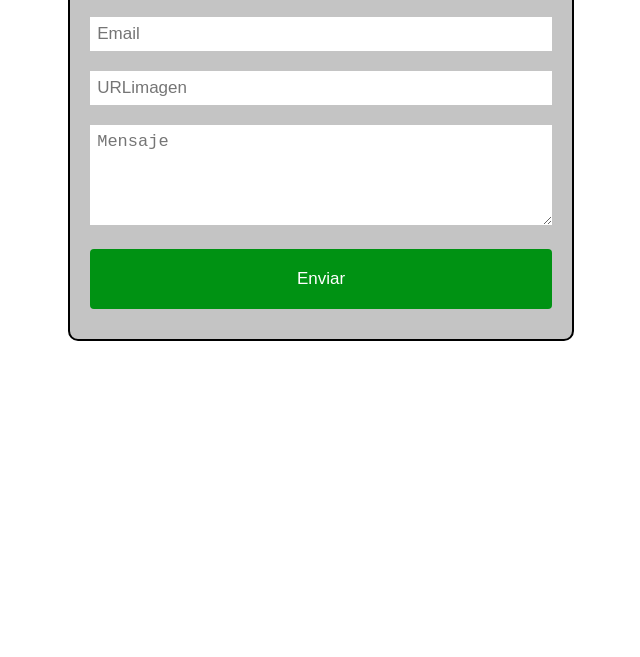
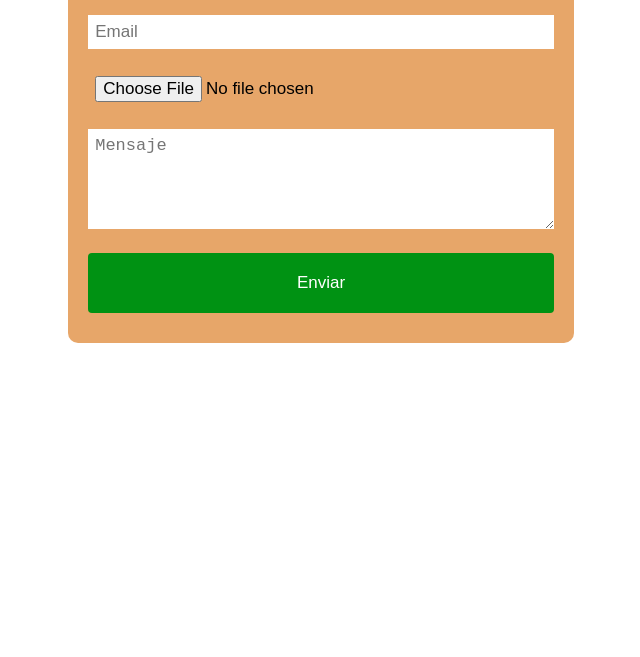
Before and after one commit to albertorg93/ejerciciostorage, a plain HTML site: page index.html in a window 1280 px wide. Shown: the part 143-800 px from the top of the page, without its empty margins (319-959 px from the left). Drawn offline with Linux system fonts and the light colour scheme.

Commit message:
Add/html input tipe

```diff
--- a/index.html
+++ b/index.html
@@ -13,9 +13,8 @@
         <h2 class="formh">Contacto</h2>
         <input type="text" name="Nombre" placeholder="Nombre">
         <input type="text" name="Email" placeholder="Email">
-        <input type="text" name="URLimagen" placeholder="URLimagen">
+        <input type="file" name="Urlimagen" placeholder="URLimagen">
         <textarea name="Mensaje" placeholder="Mensaje"></textarea>
-
         <input type="button" value="Enviar" id="boton">
     </form>
 
--- a/style.css
+++ b/style.css
@@ -1,46 +1,48 @@
-form{
+form {
   width: 40%;
   margin: auto;
-    background-color: rgb(196, 196, 196);
+  background-color: rgb(231, 166, 105);
   padding: 10px 20px;
   box-sizing: border-box;
   margin-top: 40px;
   border-radius: 10px;
   font-family: monospace;
-    border: 2px solid black;
+  /* border: 2px solid black; */
   margin-bottom: 40px;
 }
 
-input,textarea{
+input,
+textarea {
   width: 100%;
   margin-bottom: 20px;
   padding: 7px;
   box-sizing: border-box;
   font-size: 17px;
   border: none;
+  outline: none;
 }
 
-textarea{
+textarea {
   min-height: 100px;
   max-height: 200px;
   min-width: 100%;
   max-width: 100%;
 }
 
-#boton{
+#boton {
   background: #009213;
   color: #fff;
   padding: 20px;
   border-radius: 4px;
 }
 
-#boton:hover{
+#boton:hover {
   background-color: #a0f3ab;
   opacity: 0.7;
   transition: 0.3s;
 }
 
-.formh{
+.formh {
   color: #001011;
   text-align: center;
   margin: 0;
```
Lines whose indentation alone changed are shown as unchanged.
